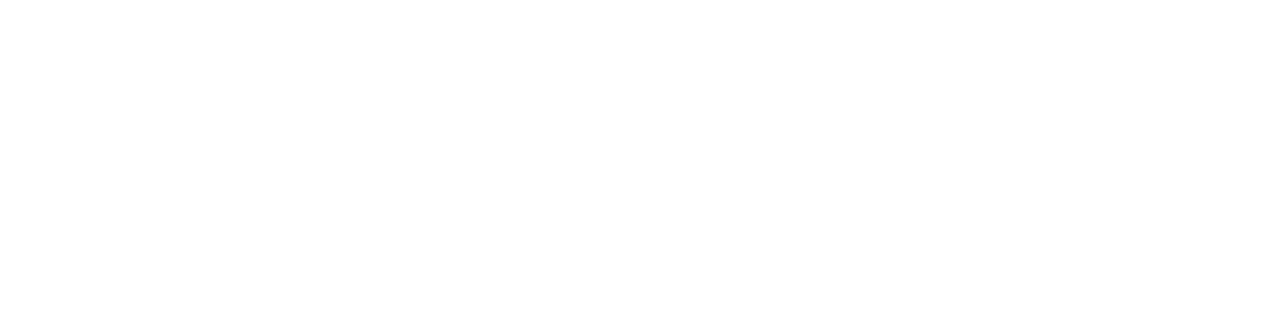
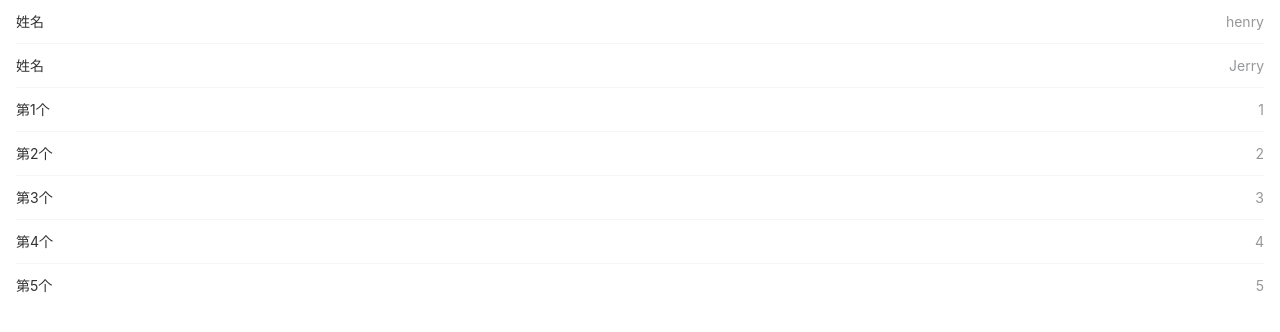
Before and after one commit to parade0393/vue2-jsx-demo, a Vue app: page /#/list-demo in a window 1280 px wide. Shown: the top 332 px of the page. Built offline with nearby package versions, Linux system fonts and the light colour scheme.

Commit message:
jsx的list

```diff
--- a/package.json
+++ b/package.json
@@ -29,6 +29,7 @@
     "less": "^4.0.0",
     "less-loader": "^8.0.0",
     "prettier": "^2.4.1",
+    "unplugin-auto-import": "^0.16.6",
     "unplugin-vue-components": "^0.25.1",
     "vue-template-compiler": "^2.6.14"
   }
--- a/src/router/index.js
+++ b/src/router/index.js
@@ -27,7 +27,7 @@
     name: "parent",
     component: () => import("@/views/ParentView.vue"),
     meta: {
-      title: "父组件",
+      title: "父组件演示使用样式和事件",
     },
   },
   {
@@ -39,6 +39,14 @@
       hidden: true,
     },
   },
+  {
+    path: "/list-demo",
+    name: "list-demo",
+    component: () => import("@/views/ListJsx"),
+    meta: {
+      title: "jsx的列表样式",
+    },
+  },
 ];
 
 const router = new VueRouter({
--- /dev/null
+++ b/src/views/ListJsx.js
@@ -0,0 +1,45 @@
+import { Cell } from "vant";
+export default {
+  name: "ListJsx",
+  components: { [Cell.name]: Cell },
+  data() {
+    return {
+      list: [
+        {
+          id: 1,
+          label: "姓名",
+          name: "henry",
+        },
+        {
+          id: 2,
+          label: "姓名",
+          name: "Jerry",
+        },
+      ],
+    };
+  },
+  render() {
+    const { list } = this;
+    const ListItem = {
+      name: "ListItem",
+      components: { [Cell.name]: Cell },
+      render() {
+        return (
+          <ul>
+            {[1, 2, 3, 4, 5].map((el) => {
+              return <van-cell title={`第${el}个`} value={el}></van-cell>;
+            })}
+          </ul>
+        );
+      },
+    };
+    return (
+      <div>
+        {list.map((el) => {
+          return <van-cell title={el.label} value={el.name}></van-cell>;
+        })}
+        <ListItem />
+      </div>
+    );
+  },
+};
```
Also changed, not shown: vue.config.js (+10 -0 lines), 1 other file (tests, documents, lock files or other folders).
